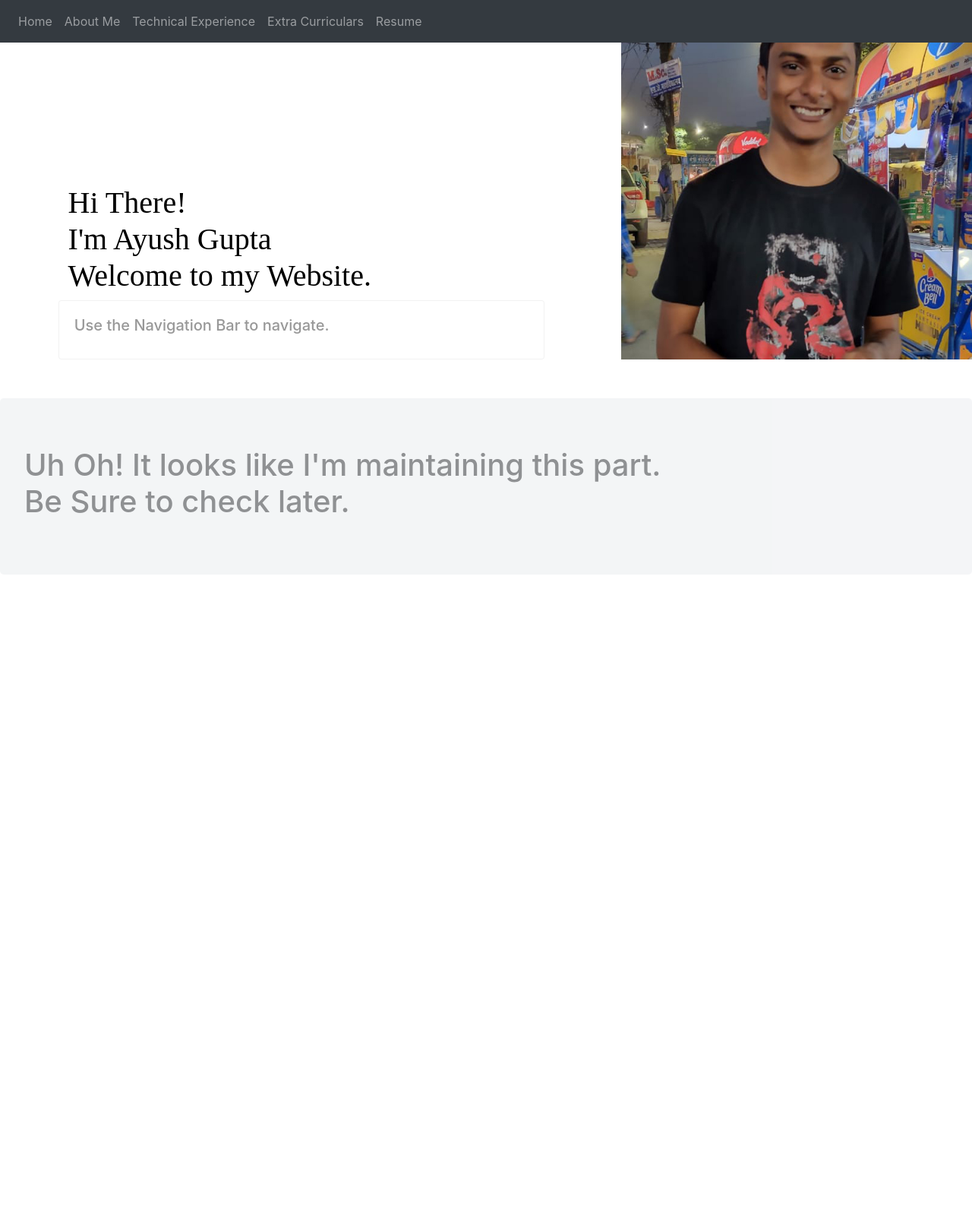
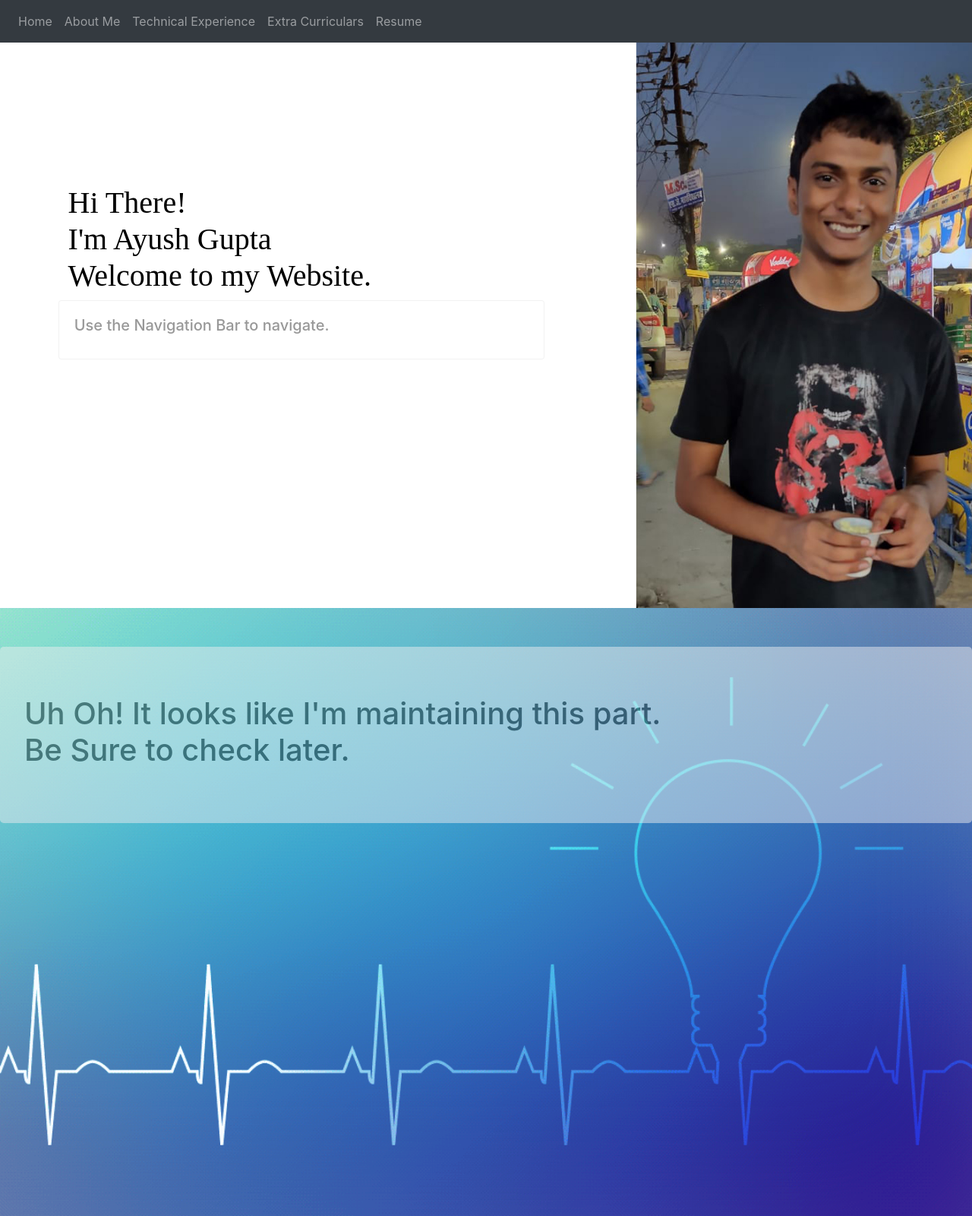
Before and after one commit to ayushgupta321/django-project, a Django app: page / in a window 1280 px wide. Shown: the whole page at 76% size. Before the commit the page ends 675 px from the top, so only its background shows below. Run offline with Django 3.2, Linux system fonts and the light colour scheme; some libraries are stand-ins or nearby versions.

Commit message:
Changed static css file too

```diff
--- a/static/css/style1.css
+++ b/static/css/style1.css
@@ -4,7 +4,7 @@ html,body{
 }
 
 .home {
-    height:100%;
+    height:100vh !important;
     background-image: url("newn1.jpg");
     background-attachment: fixed;
     background-position: center;
@@ -16,7 +16,12 @@ html,body{
 }
 
 .edu{
-    height:100%;
+    height:100vh;
+    background-image: url("back.gif");
+    background-attachment: fixed;
+    background-position: center;
+    background-repeat: no-repeat;
+    background-size: cover;
     padding-top: 4%;
 }
 
```
